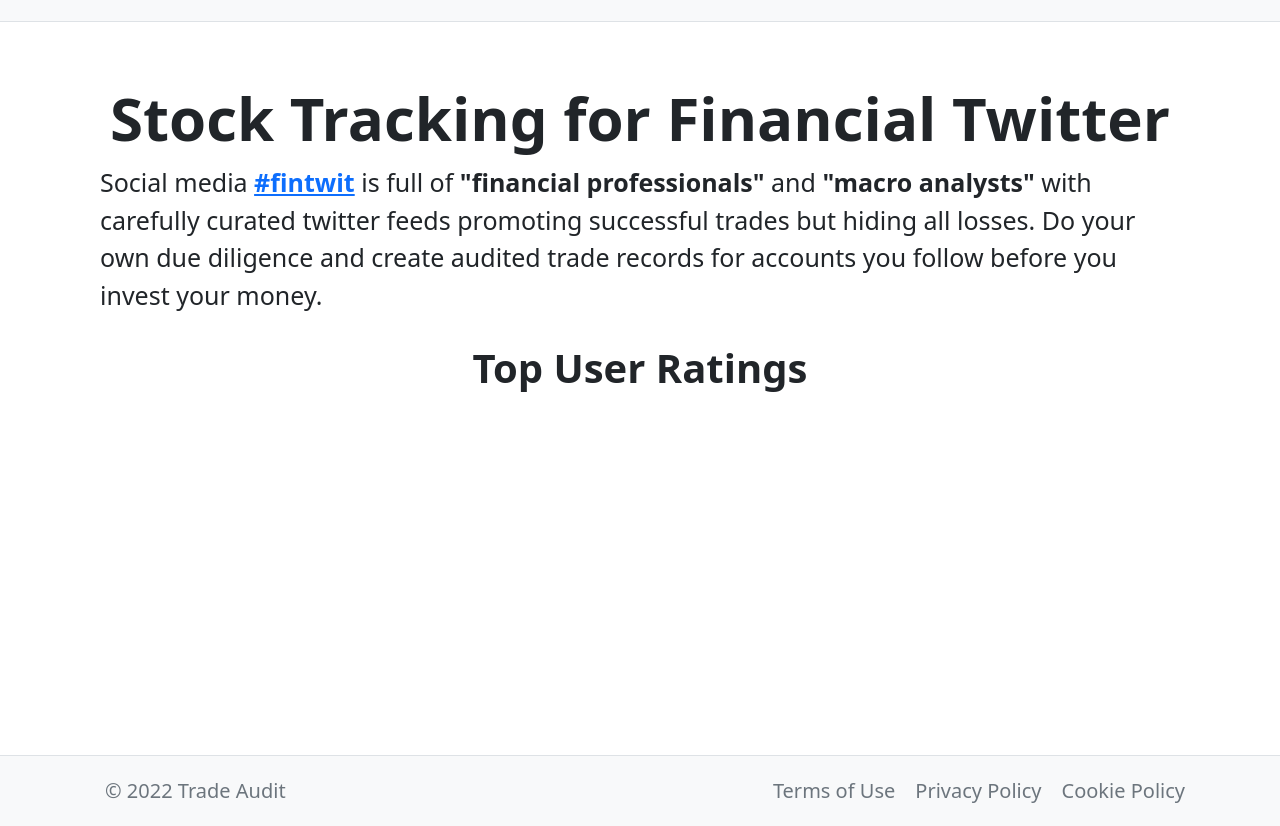
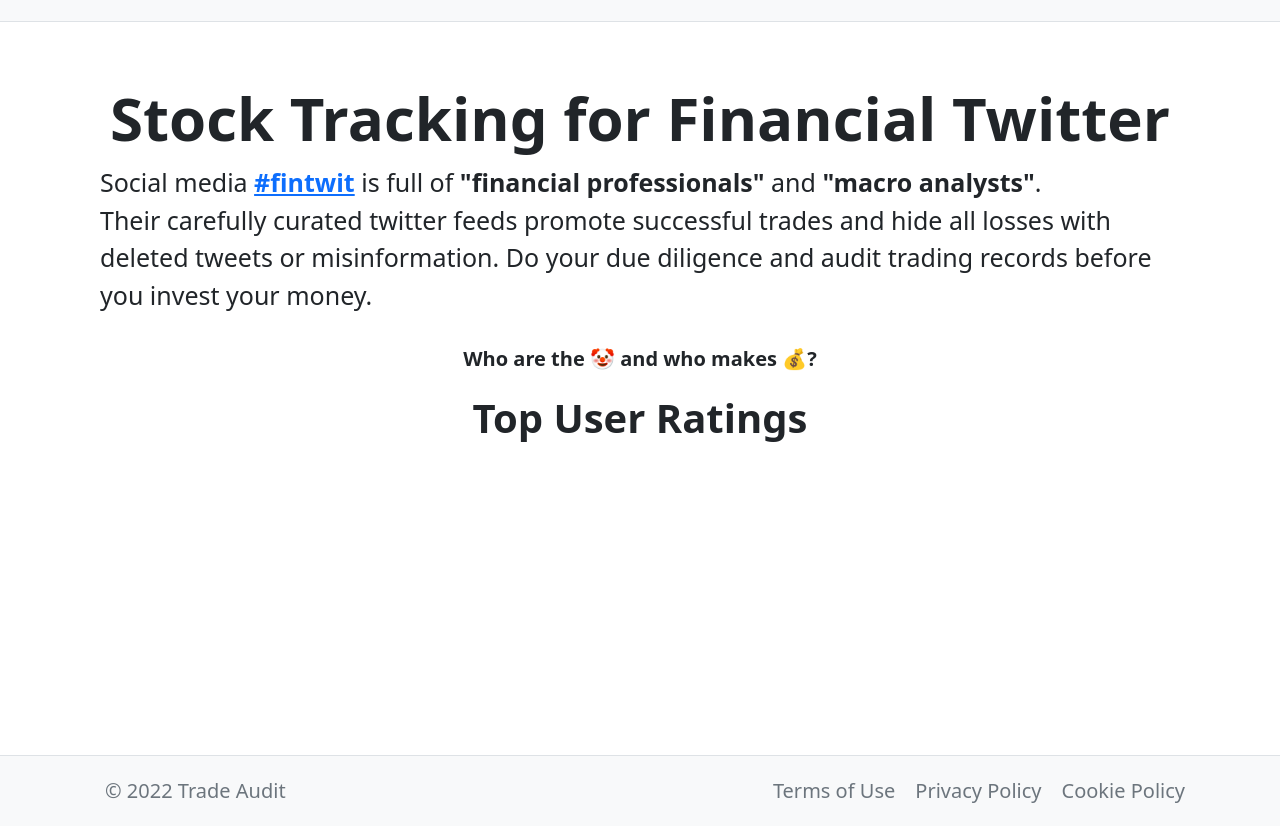
Before and after one commit to stevenrskelton/tradeaudit.app, a Jekyll site: the page built from index.html, in a window 1280 px wide, cut to the strip 74-900 px from the top of the page. Built offline with Jekyll 4.4.1, drawn with Linux system fonts in a browser that asks for light colours.

Commit message:
Update index.html

```diff
--- a/index.html
+++ b/index.html
@@ -8,7 +8,13 @@
 
 <h1 class="display-5 fw-bold text-center">Stock Tracking for Financial Twitter</h1>
 
-<p class="lead mb-4">Social media <a href="https://twitter.com/hashtag/fintwit?src=hashtag_click" target="_blank" class="fw-bold">#fintwit</a> is full of <span class="fw-bold">"financial professionals"</span> and <span class="fw-bold">"macro analysts"</span> with carefully curated twitter feeds promoting successful trades but hiding all losses.  Do your own due diligence and create audited trade records for accounts you follow before you invest your money.</p>
+<p class="lead mb-4">
+  Social media <a href="https://twitter.com/hashtag/fintwit?src=hashtag_click" target="_blank" class="fw-bold">#fintwit</a> is full of <span class="fw-bold">"financial professionals"</span> and <span class="fw-bold">"macro analysts"</span>.<br/>
+  Their carefully curated twitter feeds promote successful trades and hide all losses with deleted tweets or misinformation.
+  Do your due diligence and audit trading records before you invest your money.
+</p>
+
+<p class="fw-bold text-center">Who are the 🤡 and who makes 💰?</p>
 
 <h2 class="display-10 fw-bold text-center">Top User Ratings</h2>
 
```
